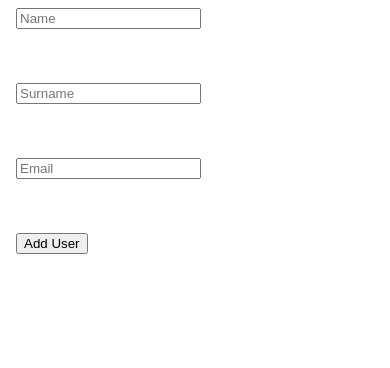
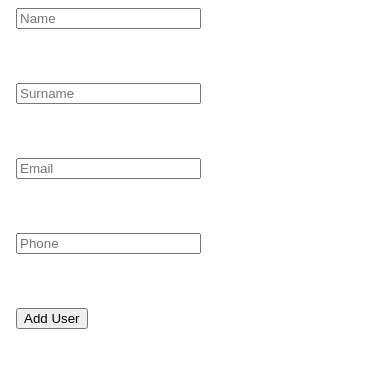
Before and after one commit to gabi23/EOI-App, an Angular app: page / in a window 390 px wide. Shown: the top 368 px of the page. Built offline with nearby package versions, Linux system fonts and the light colour scheme.

Commit message:
Trying to add phones and his basic validations & changed type of phone to string to use phoneValid.test()

```diff
--- a/src/app/pages/register/register.component.html
+++ b/src/app/pages/register/register.component.html
@@ -32,6 +32,13 @@
     <span *ngIf="errorEmailBoolean">{{errorEmail}}</span>
     <br><br>
 
+    <input type="text"
+    placeholder="Phone"
+    [(ngModel)]="newUser.phone"
+    (keyup)="validationPhone()">
+    <br><br>
+    <span *ngIf="errorPhoneBoolean">{{errorPhone}}</span>
+    <br><br>
 
     <button (click)="addNewUser()">Add User</button>
 </body>
--- a/src/app/pages/register/register.component.ts
+++ b/src/app/pages/register/register.component.ts
@@ -13,12 +13,16 @@ export class RegisterComponent implements OnInit {
 
   users: [] = [];
 
-  newUser: User = {name : "",
-  surname : "",
-  email : "",
-  role : "" }
+  newUser: User = {
+    name: "",
+    surname: "",
+    email: "",
+    role: ""
+  }
 
   emailValid = new RegExp(/^\w+([\.-]?\w+)*@\w+([\.-]?\w+)*(\.\w{2,3})+$/);
+
+  pohoneValid = new RegExp("/^([0-9]{9})*$/");
 
   errorNameBoolean: boolean = false;
 
@@ -26,11 +30,15 @@ export class RegisterComponent implements OnInit {
 
   errorSurnameBoolean: boolean = false;
 
+  errorPhoneBoolean: boolean = false;
+
   errorName: string = "";
 
-  errorEmail: string= "";
+  errorEmail: string = "";
 
-  errorSurname: string= "";
+  errorSurname: string = "";
+
+  errorPhone: string = "";
 
   constructor(private ApiManagerService: ApiManagerService) {
 
@@ -61,7 +69,7 @@ export class RegisterComponent implements OnInit {
       this.errorSurnameBoolean = false;
     }
   }
-    // if (!this.emailValid.test(this.email))
+
   validationEmail() {
     if (!this.emailValid.test(this.newUser.email)) {
       this.errorEmailBoolean = true;
@@ -71,6 +79,18 @@ export class RegisterComponent implements OnInit {
     }
   }
 
+  validationPhone() {
 
+    if(!this.pohoneValid.test(this.newUser.phone)){
+      this.errorPhoneBoolean=true;
+      this.errorPhone="Only numbres please"
+    }else{this.errorPhoneBoolean=false;}
 
+    // if (this.pohoneValid.test(this.newUser.phone)) {
+    //   this.errorPhoneBoolean = true;
+    //   this.errorPhone = "The number phone isn't correct";
+    // } else {
+    //   this.errorPhoneBoolean = false;
+    // }
+  }
 }
--- a/src/app/services/api-manager.service.ts
+++ b/src/app/services/api-manager.service.ts
@@ -6,7 +6,7 @@ export type User = {
   name: string,
   surname: string,
   email: string,
-  phone?: number,
+  phone?: string,
   role: string,
   safeWord?: string,  // A falta de generar la "pass" al registrar
   courses?: number[],
```
